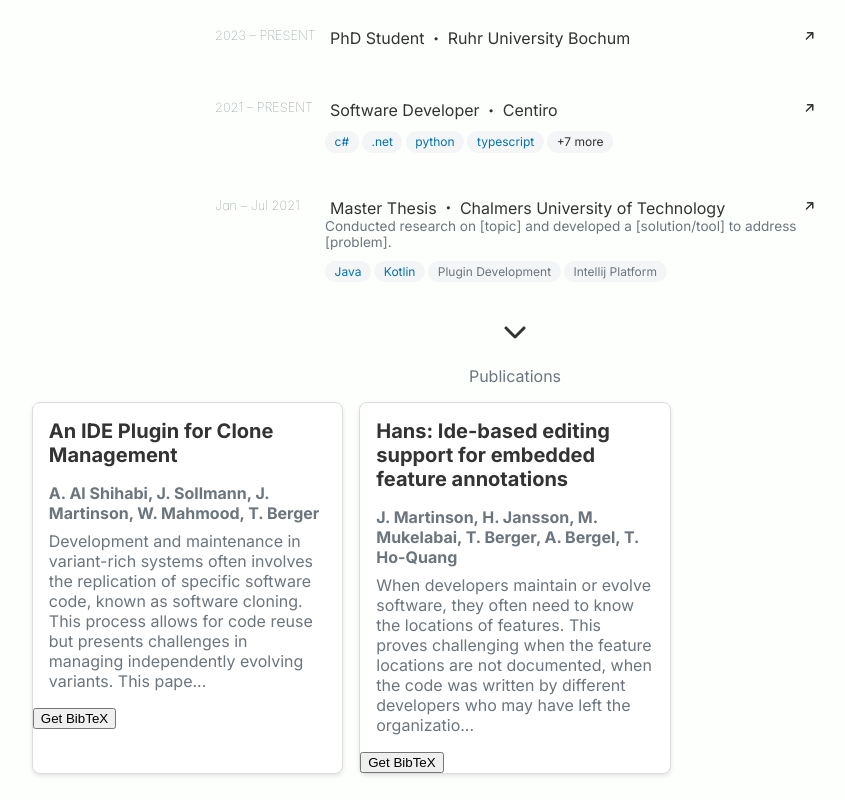
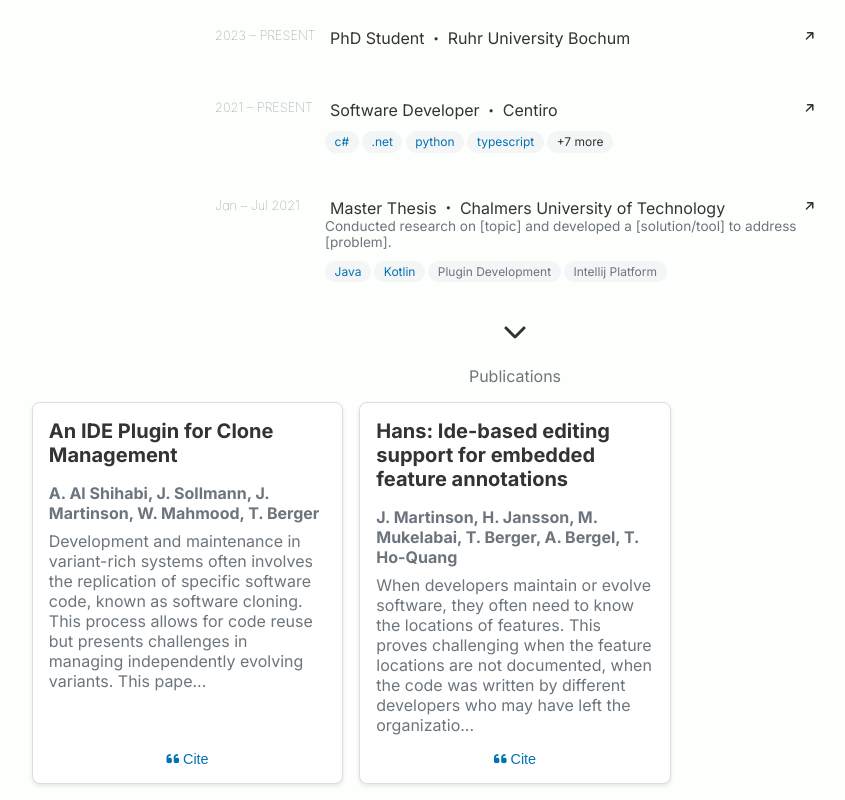
Before and after one commit to johmara/johmara.github.io, an Angular app: page /home in a window 1280 px wide. Shown: the part 310-1110 px from the top of the page, without its empty margins (125-970 px from the left). Built offline with nearby package versions, Linux system fonts and the light colour scheme.

Commit message:
bibtex dialog

```diff
--- a/src/app/publications/publications.component.html
+++ b/src/app/publications/publications.component.html
@@ -7,6 +7,8 @@
         <p class="description">{{ publication.description | slice:0:250 }}...</p>
       </div>
     </a>
-    <button (click)="fetchBibtex(publication.doi)">Get BibTeX</button>
+    <button (click)="fetchBibtex(publication.doi)" [class]="'cite-btn'">
+      <i class="fa fa-quote-left" aria-hidden="true"></i>  Cite
+    </button>
   </div>
 </div>
--- a/src/app/publications/publications.component.scss
+++ b/src/app/publications/publications.component.scss
@@ -6,11 +6,16 @@
 }
 
 .publication-card {
+  display: flex;
+  flex-direction: column;
+  justify-content: space-between;
   background-color: #fff;
   border: 1px solid #ddd;
   border-radius: 8px;
   box-shadow: 0 2px 4px rgba(0, 0, 0, 0.1);
   transition: transform 0.2s;
+  padding: 1rem;
+  position: relative;
 }
 
 .publication-card:hover {
@@ -18,7 +23,7 @@
 }
 
 .card-content {
-  padding: 1rem;
+  flex-grow: 1;
 }
 
 .card-content h3 {
@@ -42,3 +47,18 @@ a {
   color: var(--accent-color-2);
   padding: 0.5rem 0;
 }
+
+.cite-btn {
+  background: none;
+  border: none;
+  font-size: 0.9rem;
+  font-weight: normal;
+  color: var(--accent-color-2);
+  cursor: pointer;
+  padding: 0;
+  margin-top: 1rem; /* Add this line to create space above the button */
+}
+
+.cite-btn:hover{
+  text-decoration: underline;
+}
```
